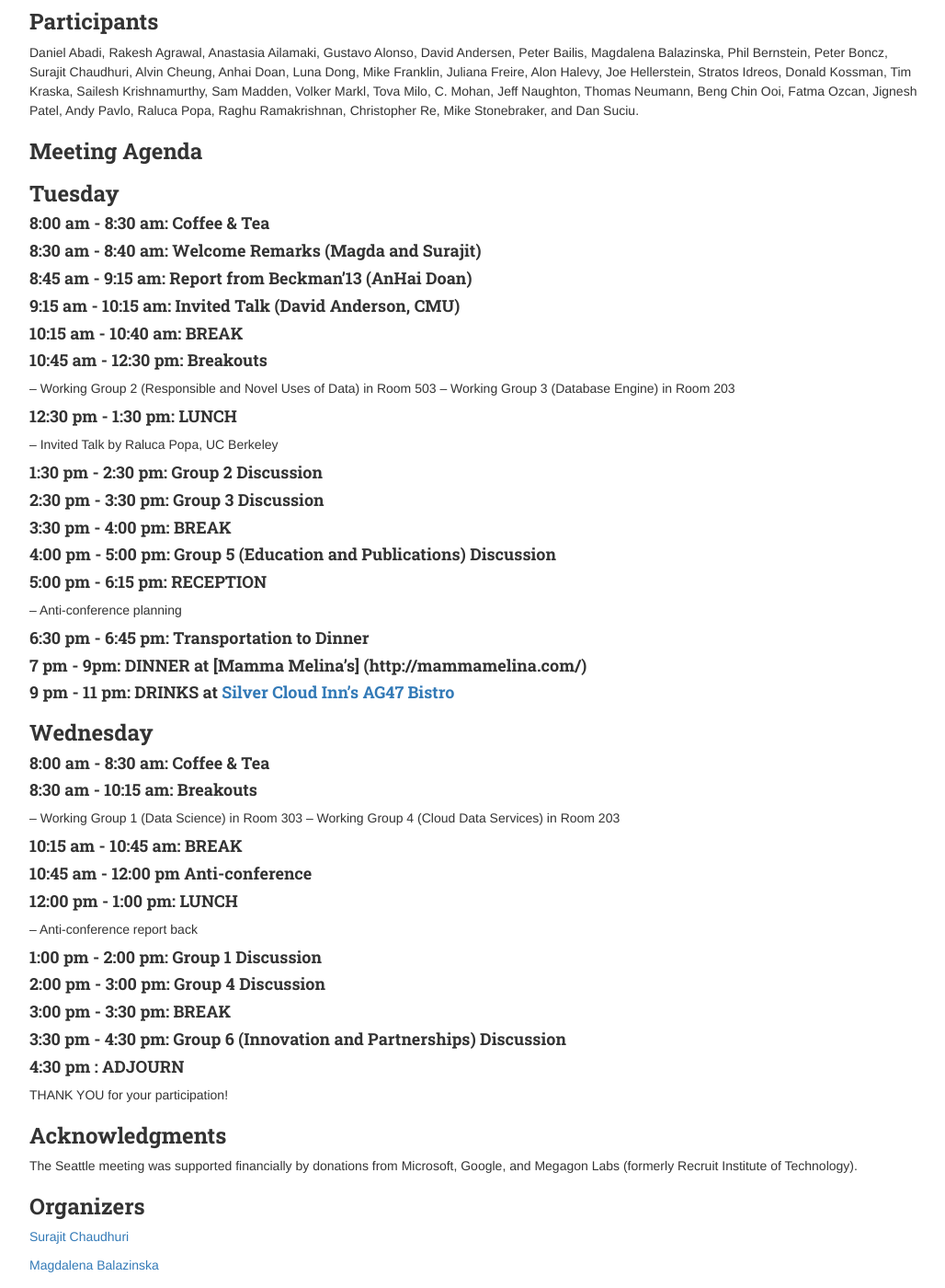
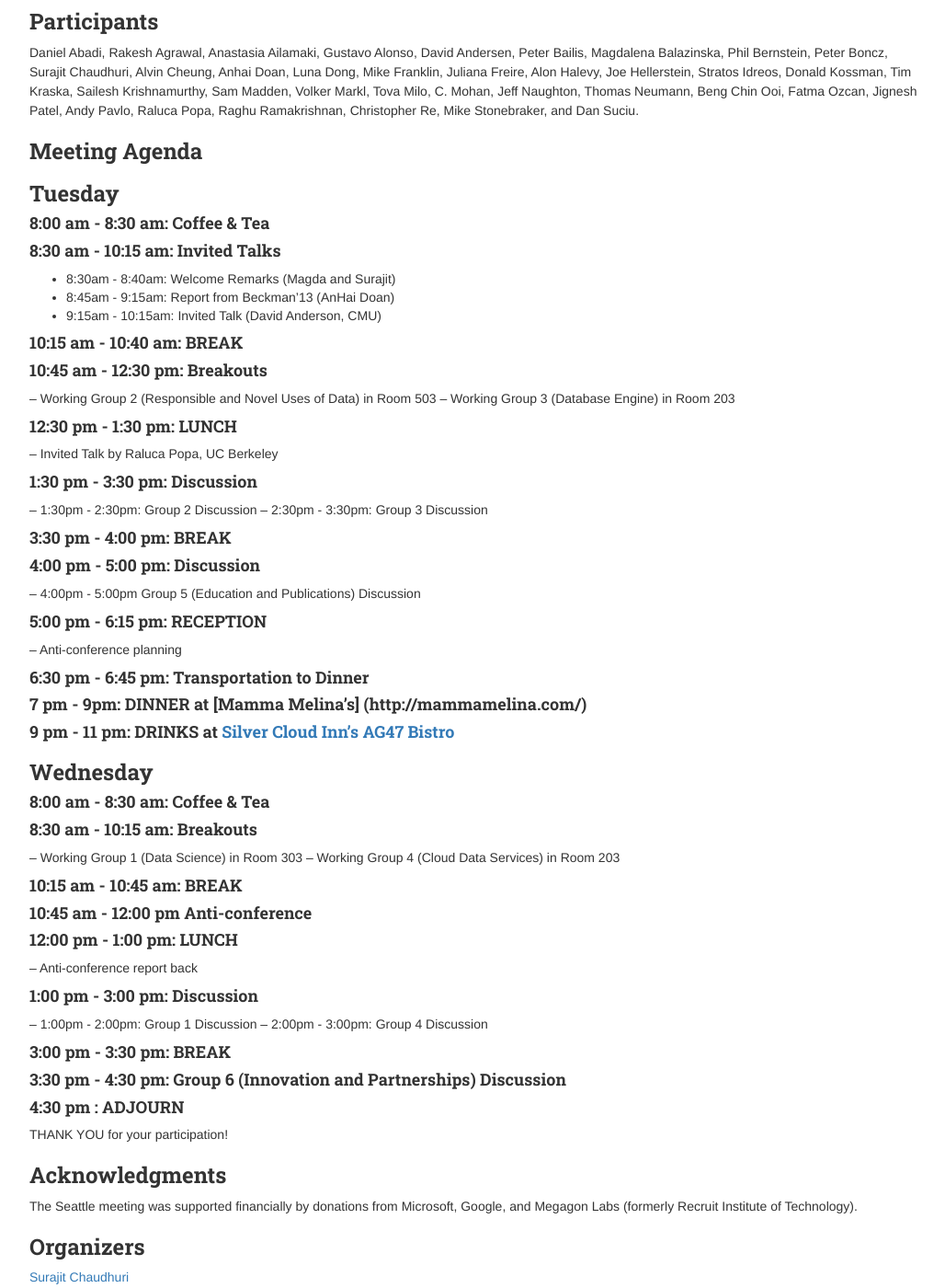
Before and after one commit to uwdb/website, a Jekyll site: the page built from events/other/2018/database_self_assessment_2018.markdown, in a window 1280 px wide and 1400 px high, scrolled down 914 px. Shown: the whole window at 92% size, without its empty margins (123-1151 px from the left). Built offline with Jekyll 4.4.1, drawn with Linux system fonts in a browser that asks for light colours; nearby versions of some CDN libraries.

Commit message:
Update database_self_assessment_2018.markdown

```diff
--- a/events/other/2018/database_self_assessment_2018.markdown
+++ b/events/other/2018/database_self_assessment_2018.markdown
@@ -56,11 +56,10 @@
 
 #### 8:00 am - 8:30 am:  Coffee & Tea
 
-#### 8:30 am - 8:40 am:  Welcome Remarks (Magda and Surajit)
-
-#### 8:45 am - 9:15 am:  Report from Beckman'13 (AnHai Doan)
-
-#### 9:15 am - 10:15 am: Invited Talk (David Anderson, CMU)
+#### 8:30 am - 10:15 am:  Invited Talks
+- 8:30am - 8:40am: Welcome Remarks (Magda and Surajit)
+- 8:45am - 9:15am: Report from Beckman'13 (AnHai Doan)
+- 9:15am - 10:15am: Invited Talk (David Anderson, CMU)
 
 #### 10:15 am - 10:40 am: BREAK
 
@@ -71,13 +70,14 @@
 #### 12:30 pm - 1:30 pm: LUNCH
 -- Invited Talk by Raluca Popa, UC Berkeley
 
-#### 1:30 pm - 2:30 pm: Group 2 Discussion
-
-#### 2:30 pm - 3:30 pm: Group 3 Discussion
+#### 1:30 pm - 3:30 pm: Discussion
+-- 1:30pm - 2:30pm: Group 2 Discussion
+-- 2:30pm - 3:30pm: Group 3 Discussion
 
 #### 3:30 pm - 4:00 pm: BREAK
 
-#### 4:00 pm - 5:00 pm: Group 5 (Education and Publications) Discussion
+#### 4:00 pm - 5:00 pm: Discussion
+-- 4:00pm - 5:00pm Group 5 (Education and Publications) Discussion
 
 #### 5:00 pm - 6:15 pm: RECEPTION
 -- Anti-conference planning
@@ -104,9 +104,9 @@
 #### 12:00 pm - 1:00 pm: LUNCH
 -- Anti-conference report back
 
-#### 1:00 pm - 2:00 pm: Group 1 Discussion
-
-#### 2:00 pm - 3:00 pm: Group 4 Discussion
+#### 1:00 pm - 3:00 pm: Discussion
+-- 1:00pm - 2:00pm: Group 1 Discussion
+-- 2:00pm - 3:00pm: Group 4 Discussion
 
 #### 3:00 pm - 3:30 pm: BREAK
 
```
